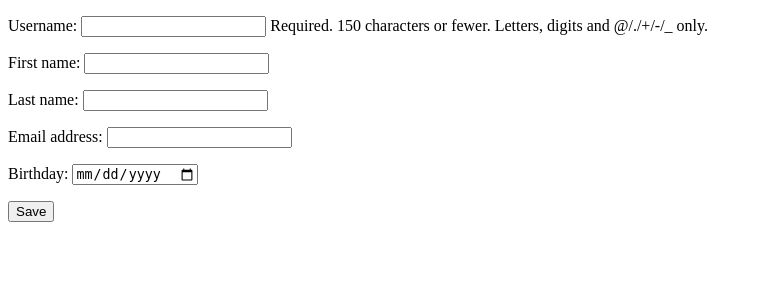
After one commit to TomaszBinkiewicz/custom-user-tags, a Django app: page /users/add in a window 1280 px wide. The commit adds this page. Shown: the top 300 px of the page, without its empty margins (0-762 px from the left). Run offline with Django 3.2, Linux system fonts and the light colour scheme; parts of the project's set-up code (start-up, migrations or seed data) failed here and were passed over.

Commit message:
user_create_view

```diff
--- a/custom_user_tags/urls.py
+++ b/custom_user_tags/urls.py
@@ -2,10 +2,12 @@ from django.contrib import admin
 from django.urls import path
 from custom_user_tags_app.views import (UserListView,
                                         UserDetailView,
+                                        UserCreateView,
                                         )
 
 urlpatterns = [
     path('admin/', admin.site.urls),
     path('users', UserListView.as_view(), name='users-list'),
-    path('users/<int:pk>', UserDetailView.as_view(), name='user-details')
+    path('users/<int:pk>', UserDetailView.as_view(), name='user-details'),
+    path('users/add', UserCreateView.as_view(), name='user-add'),
 ]
--- a/custom_user_tags_app/views.py
+++ b/custom_user_tags_app/views.py
@@ -1,8 +1,11 @@
 from django.shortcuts import render
+from django.urls import reverse_lazy
 from django.views.generic import (ListView,
                                   DetailView,
+                                  CreateView,
                                   )
 from .models import User
+from django.forms import DateInput
 
 
 class UserListView(ListView):
@@ -14,3 +17,15 @@ class UserListView(ListView):
 
 class UserDetailView(DetailView):
     model = User
+
+
+class UserCreateView(CreateView):
+    model = User
+    fields = ['username', 'first_name', 'last_name', 'email', 'birthday']
+    template_name = 'custom_user_tags_app/user_form.html'
+    success_url = reverse_lazy('users-list')
+
+    def get_form(self, form_class=None):
+        form = super(UserCreateView, self).get_form(form_class)
+        form.fields['birthday'].widget = DateInput(format='%d-%m-%Y', attrs={'type': 'date'})
+        return form
--- a/templates/custom_user_tags_app/user-list.html
+++ b/templates/custom_user_tags_app/user-list.html
@@ -13,7 +13,7 @@
             {% for user in users %}
                 <li>
                     <div>
-                        {{ user }}
+                        <a href="{% url 'user-details' user.id %}">{{ user }}</a>
                     </div>
                 </li>
                 {% empty %}
--- /dev/null
+++ b/templates/custom_user_tags_app/user_form.html
@@ -0,0 +1,7 @@
+{% extends 'custom_user_tags_app/base.html' %}
+{% block content %}
+    <form method="post">{% csrf_token %}
+        {{ form.as_p }}
+        <input type="submit" value="Save">
+    </form>
+{% endblock %}
```
Also changed, not shown: 1 other file.
